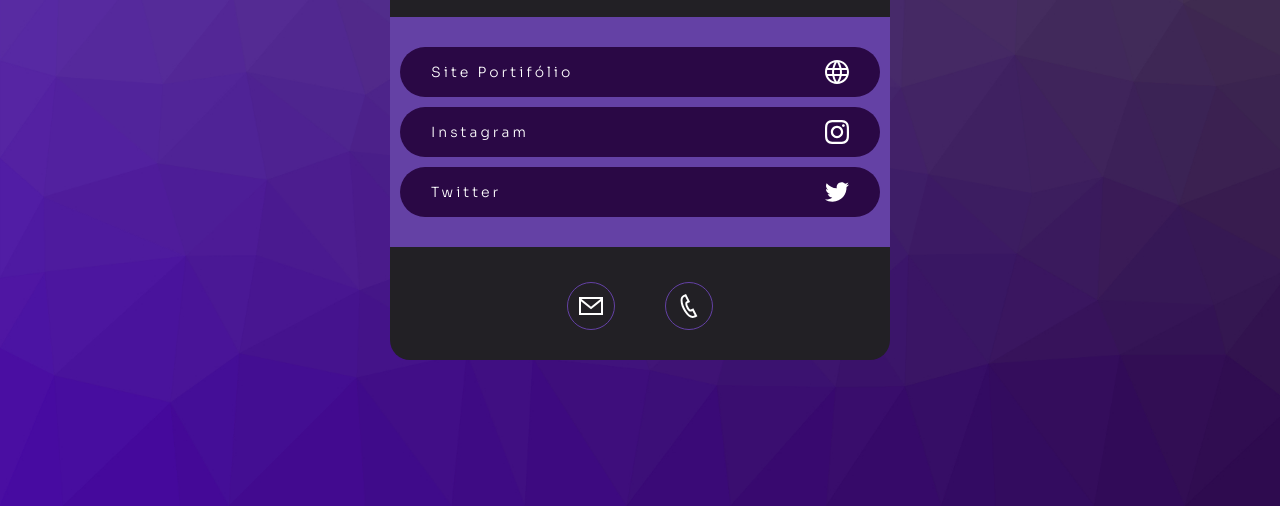
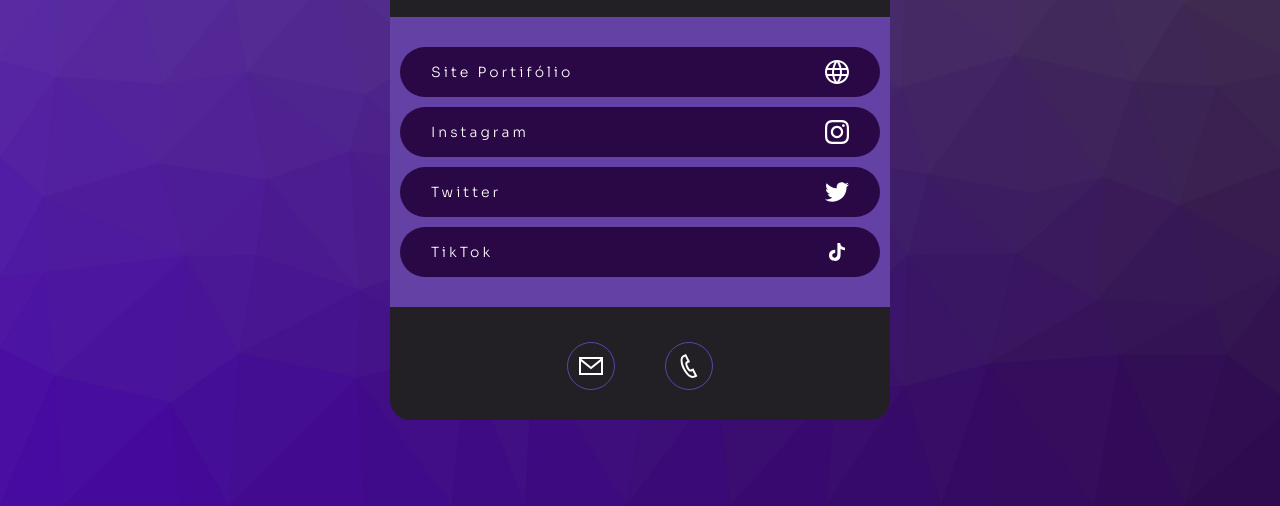
Before and after one commit to carlosaant/linktree-social, a plain HTML site: page index.html in a window 1280 px wide. Shown: the part 294-800 px from the top of the page. Drawn offline with Linux system fonts and the light colour scheme.

Commit message:
adicionado rede social tiktok

```diff
--- a/index.html
+++ b/index.html
@@ -79,6 +79,26 @@
             </svg>
           </a>
         </li>
+        <li class="list-item item-bg">
+          <a class="list-link" href="http://#" target="_blank">
+            TikTok
+            <svg
+              xmlns="http://www.w3.org/2000/svg"
+              width="800px"
+              height="800px"
+              viewBox="0 0 24 24"
+              fill="none"
+              class="svg-modifier"
+            >
+              <path
+                d="M20 7.50414C18.5333 7.56942 15.52 6.75998 15.2 3H12.4V13.9666C12.4 17.0999 9.93253 18.4412 8.289 17.2507C6.20169 15.7389 7.60003 12.5958 10.2 12.9874V9.6583C8.20003 9.6583 4 10.4416 4 15.3374C4 21.6041 10.8146 21.4083 12.4 20.5824C14.9798 19.2385 15.6 17.7827 15.6 14.5541C15.6 11.6166 15.6 9.85413 15.6 9.0708C16.2667 9.39719 18.08 10.0891 20 10.2458"
+                stroke="#000000"
+                stroke-linecap="round"
+                stroke-linejoin="round"
+              />
+            </svg>
+          </a>
+        </li>
       </ul>
       <footer>
         <a class="footer-link" href="http://#" target="_blank">
```
